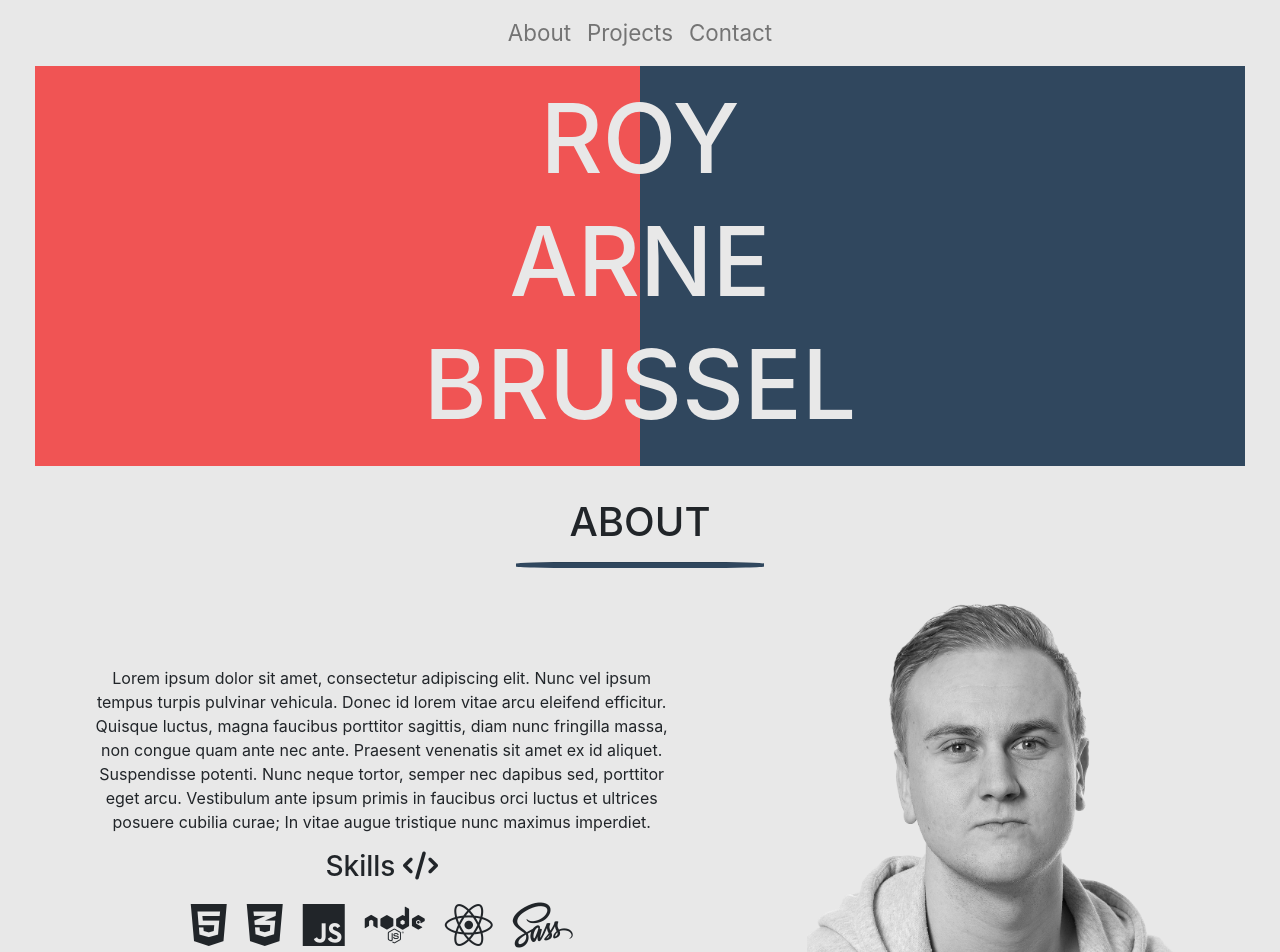
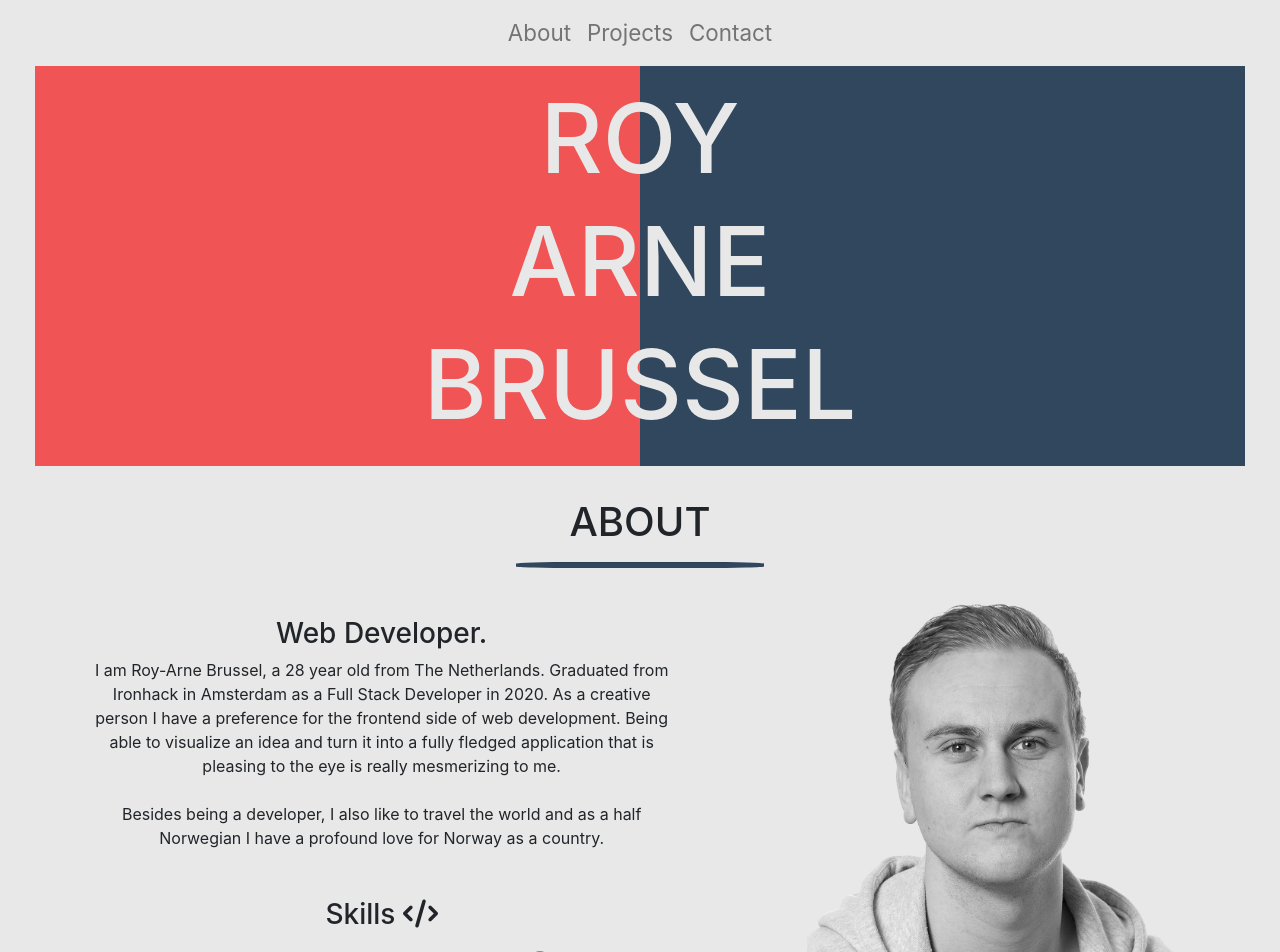
Before and after one commit to Roybrussel/portfolio, a React (Create React App) app in the folder client/: page / in a window 1280 px wide. Shown: the top 952 px of the page. Built offline with nearby package versions, Linux system fonts and the light colour scheme.

Commit message:
Finished up the about text

```diff
--- a/client/src/components/About/About.css
+++ b/client/src/components/About/About.css
@@ -29,6 +29,10 @@ hr {
 
 .about-text {
     margin: 0 50px;
+}
+
+.language-container {
+    margin-top: 3em;
 }
 
 .about-icon {
--- a/client/src/components/About/About.js
+++ b/client/src/components/About/About.js
@@ -16,16 +16,19 @@ const About = () => {
           <Col md={7} className="about-content">
             <div>
               <div className="about-text">
+                <h3>Web Developer.</h3>
                 <p>
-                  Lorem ipsum dolor sit amet, consectetur adipiscing elit. Nunc
-                  vel ipsum tempus turpis pulvinar vehicula. Donec id lorem
-                  vitae arcu eleifend efficitur. Quisque luctus, magna faucibus
-                  porttitor sagittis, diam nunc fringilla massa, non congue quam
-                  ante nec ante. Praesent venenatis sit amet ex id aliquet.
-                  Suspendisse potenti. Nunc neque tortor, semper nec dapibus
-                  sed, porttitor eget arcu. Vestibulum ante ipsum primis in
-                  faucibus orci luctus et ultrices posuere cubilia curae; In
-                  vitae augue tristique nunc maximus imperdiet.
+                  I am Roy-Arne Brussel, a 28 year old from The Netherlands.
+                  Graduated from Ironhack in Amsterdam as a Full Stack Developer
+                  in 2020. As a creative person I have a preference for the
+                  frontend side of web development. Being able to visualize an
+                  idea and turn it into a fully fledged application that is
+                  pleasing to the eye is really mesmerizing to me.
+                  <br />
+                  <br />
+                  Besides being a developer, I also like to travel the world and
+                  as a half Norwegian I have a profound love for Norway as a
+                  country.
                 </p>
               </div>
               <div className="language-container">
--- a/client/src/components/Header/Nav/Navigationbar.js
+++ b/client/src/components/Header/Nav/Navigationbar.js
@@ -13,7 +13,7 @@ const Navigationbar = () => {
         <Nav.Link href="#projects-section" className="navlink">
           Projects
         </Nav.Link>
-        <Nav.Link href="#contact-section" className="navlink">
+        <Nav.Link href="#about-section" className="navlink">
           Contact
         </Nav.Link>
       </Nav>
```
Also changed, not shown: 1 other file (tests, documents, lock files or other folders).
